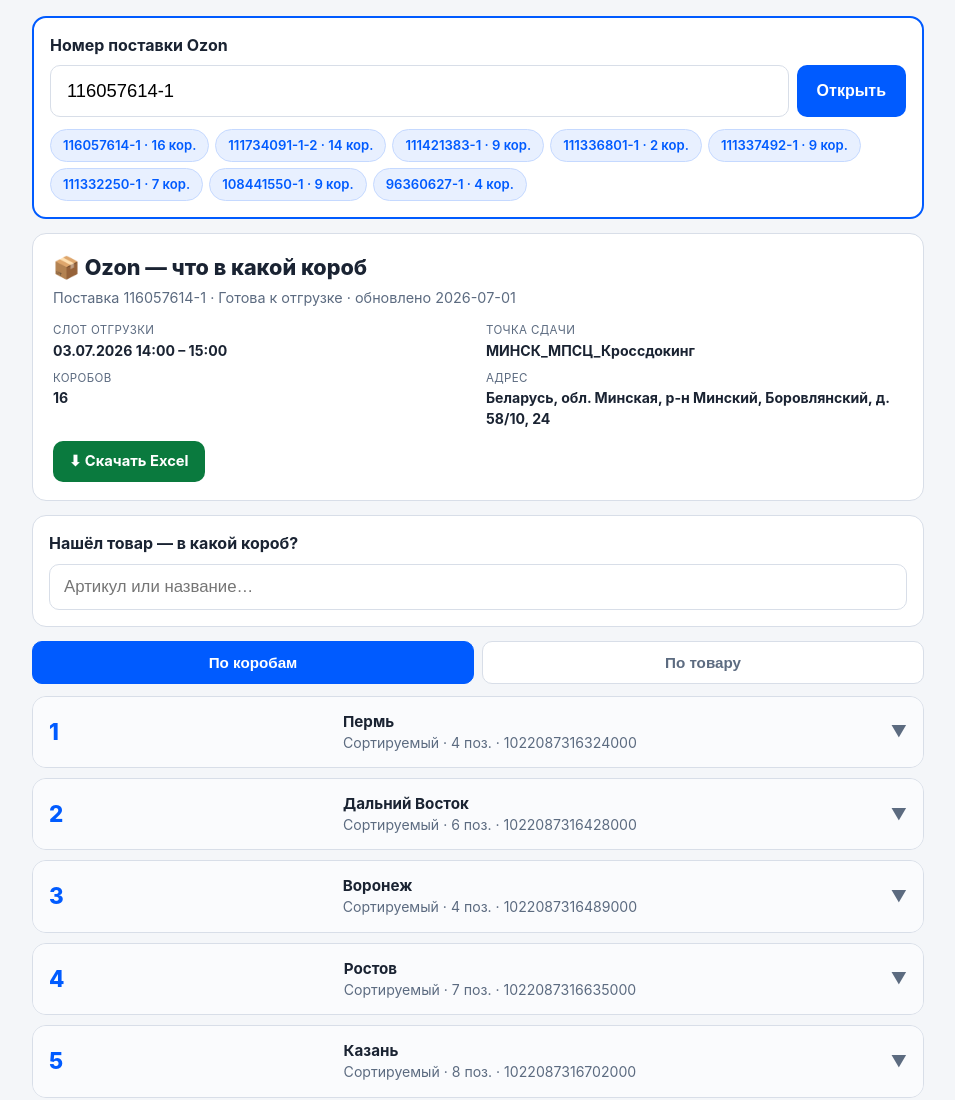
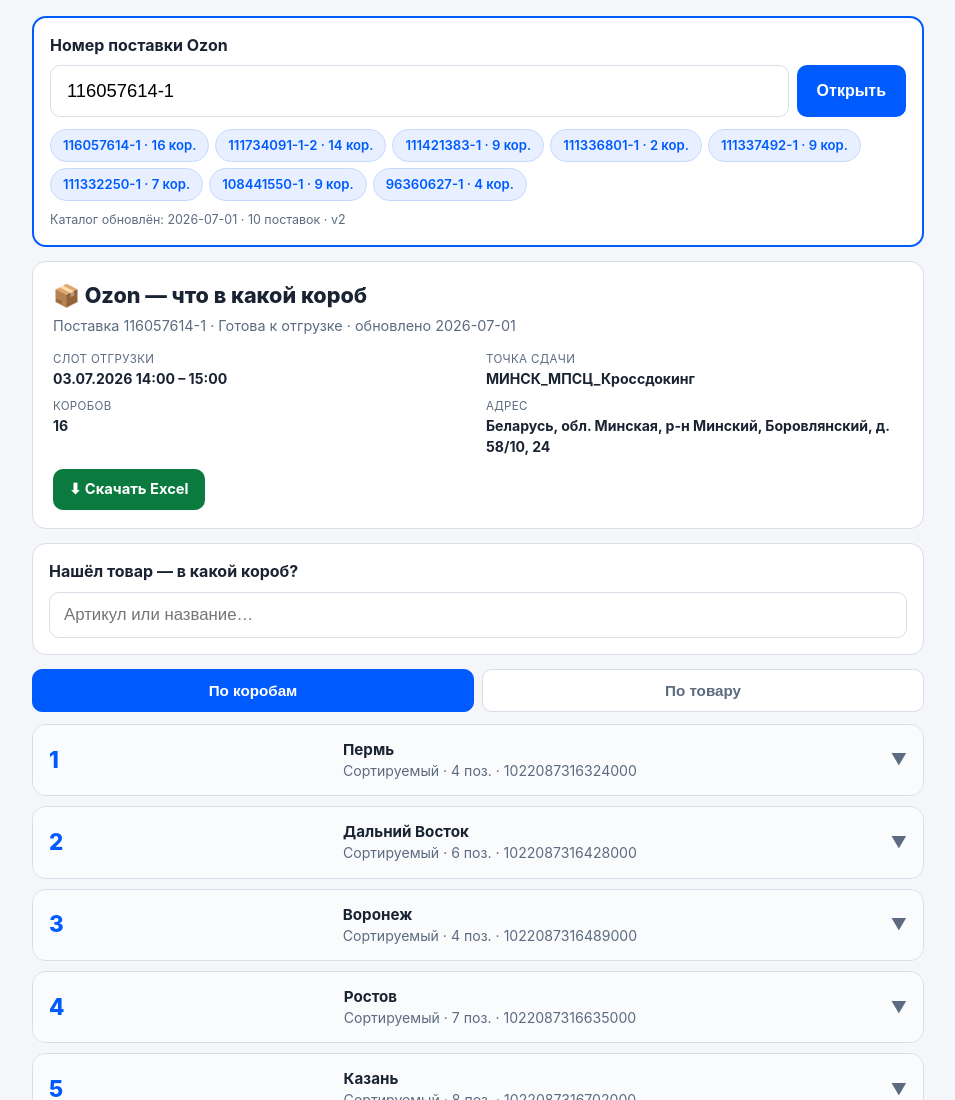
Before and after one commit to wedoubledi-web/ozon-ff-dashboard, a plain HTML site: page index.html in a window 1280 px wide. Shown: the top 1100 px of the page, without its empty margins (162-1117 px from the left). Drawn offline with Linux system fonts and the light colour scheme.

Commit message:
update ozon ff boxes 2026-07-01

```diff
--- a/index.html
+++ b/index.html
@@ -3,6 +3,9 @@
 <head>
 <meta charset="utf-8">
 <meta name="viewport" content="width=device-width, initial-scale=1">
+<meta http-equiv="Cache-Control" content="no-cache, no-store, must-revalidate">
+<meta http-equiv="Pragma" content="no-cache">
+<meta http-equiv="Expires" content="0">
 <title>Ozon — короба для ФФ</title>
 <style>
 :root {
@@ -29,6 +32,7 @@
 .chip:hover{background:#dce8ff}
 .err{color:var(--red);margin-top:10px;font-size:.9rem;display:none}
 .err.show{display:block}
+.ver{margin-top:10px;font-size:.78rem;color:var(--muted)}
 .search-box{background:var(--surface);border:1px solid var(--border);border-radius:var(--radius);padding:16px;margin-bottom:14px}
 .search-box label{display:block;font-weight:700;margin-bottom:8px;font-size:1rem}
 .search-box input{width:100%;font-size:1.05rem;padding:12px 14px;border:1px solid var(--border);border-radius:10px}
@@ -67,6 +71,7 @@
     <button class="btn" id="openBtn" type="button">Открыть</button>
   </div>
   <div class="recent" id="recent"></div>
+  <p class="ver" id="verInfo"></p>
   <div class="err" id="pickErr"></div>
 </div>
 
@@ -141,6 +146,8 @@
   const r = await fetch('catalog.json?' + Date.now());
   if (!r.ok) throw new Error('Нет catalog.json — попроси обновить сайт');
   CATALOG = await r.json();
+  document.getElementById('verInfo').textContent =
+    `Каталог обновлён: ${CATALOG.generated} · ${CATALOG.supplies.length} поставок · v2`;
   const recent = document.getElementById('recent');
   recent.innerHTML = CATALOG.supplies.slice(0, 8).map(s =>
     `<span class="chip" data-slug="${esc(s.slug)}" title="${esc(s.state)}">${esc(s.order_number)} · ${s.box_count} кор.</span>`
```
Also changed, not shown: 10 other files.
